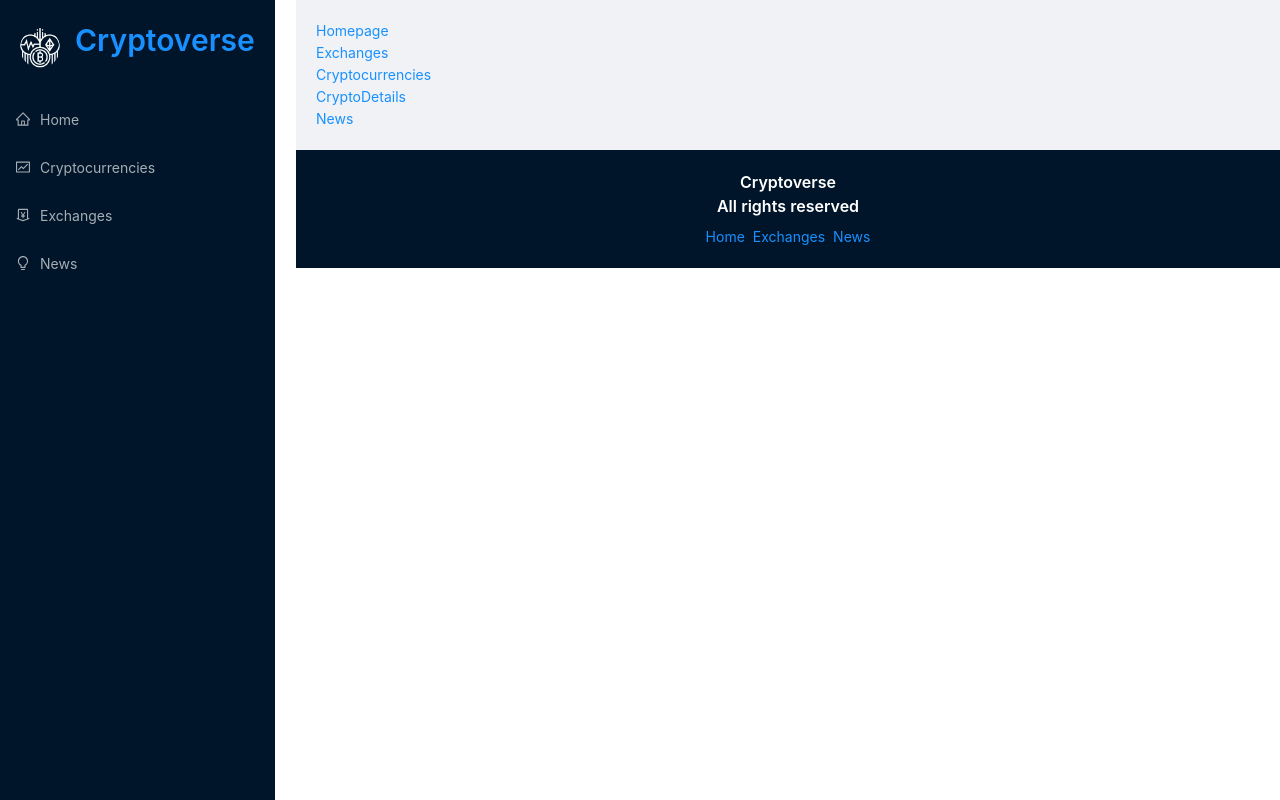
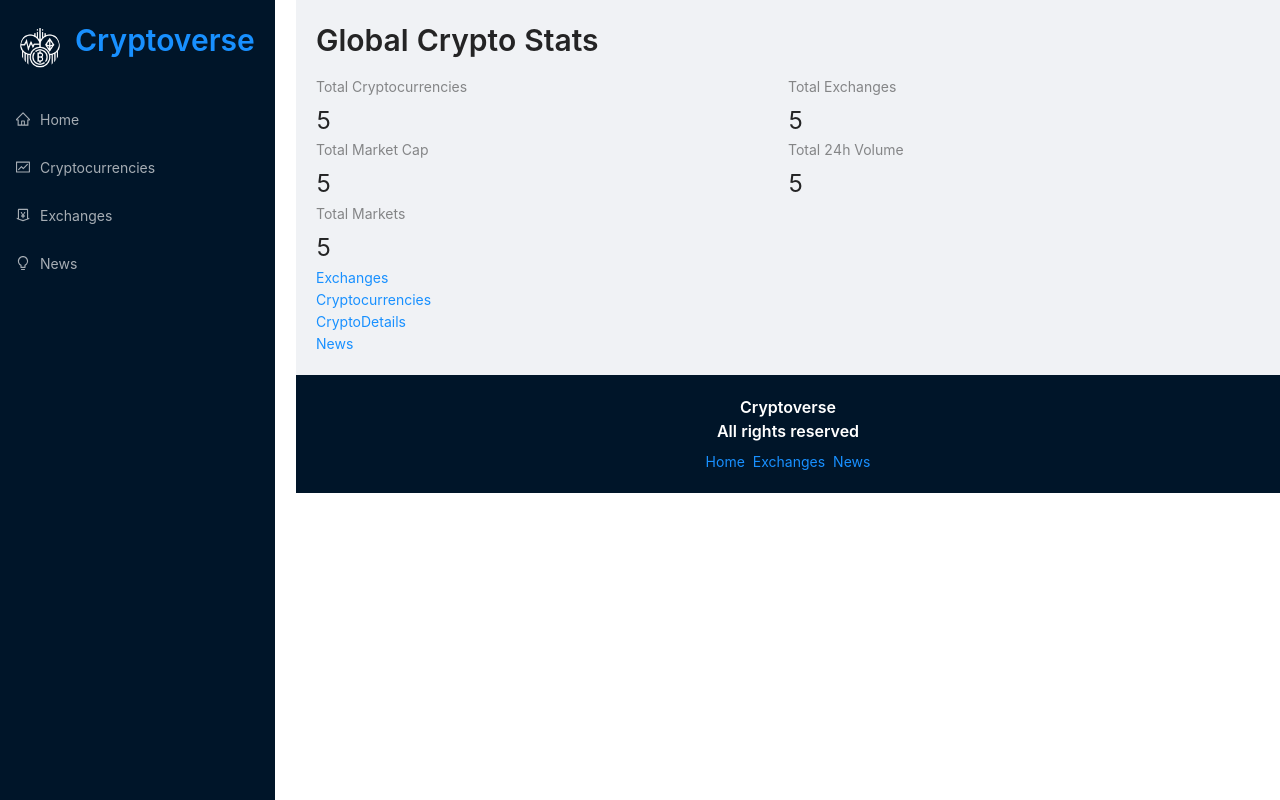
Before and after one commit to FrancoTr/cryptocurrency-cryptoverse-app, a React (Create React App) app: page / in a window 1280 px wide. Built offline with nearby package versions, Linux system fonts and the light colour scheme.

Commit message:
add statistics section in Homepage component

```diff
--- a/src/App.js
+++ b/src/App.js
@@ -1,5 +1,5 @@
 import React from "react";
-import { BrowserRouter, Link } from "react-router-dom";
+import { Link } from "react-router-dom";
 import { Layout, Typography, Space } from "antd";
 
 import { Navbar, Exchanges, Homepage, Cryptocurrencies, News, CryptoDetails } from "./components";
--- a/src/components/Homepage.jsx
+++ b/src/components/Homepage.jsx
@@ -1,7 +1,35 @@
 import React from "react";
+import millify from "millify";
+import { Typography, Row, Col, Statistic } from "antd";
+import { Link } from "react-router-dom";
+
+const { Title } = Typography;
 
 const Homepage = () => {
-  return <div>Homepage</div>;
+  return (
+    <>
+      <Title level={2} className="heading">
+        Global Crypto Stats
+      </Title>
+      <Row>
+        <Col span={12}>
+          <Statistic title="Total Cryptocurrencies" value="5" />
+        </Col>
+        <Col span={12}>
+          <Statistic title="Total Exchanges" value="5" />
+        </Col>
+        <Col span={12}>
+          <Statistic title="Total Market Cap" value="5" />
+        </Col>
+        <Col span={12}>
+          <Statistic title="Total 24h Volume" value="5" />
+        </Col>
+        <Col span={12}>
+          <Statistic title="Total Markets" value="5" />
+        </Col>
+      </Row>
+    </>
+  );
 };
 
 export default Homepage;
```
